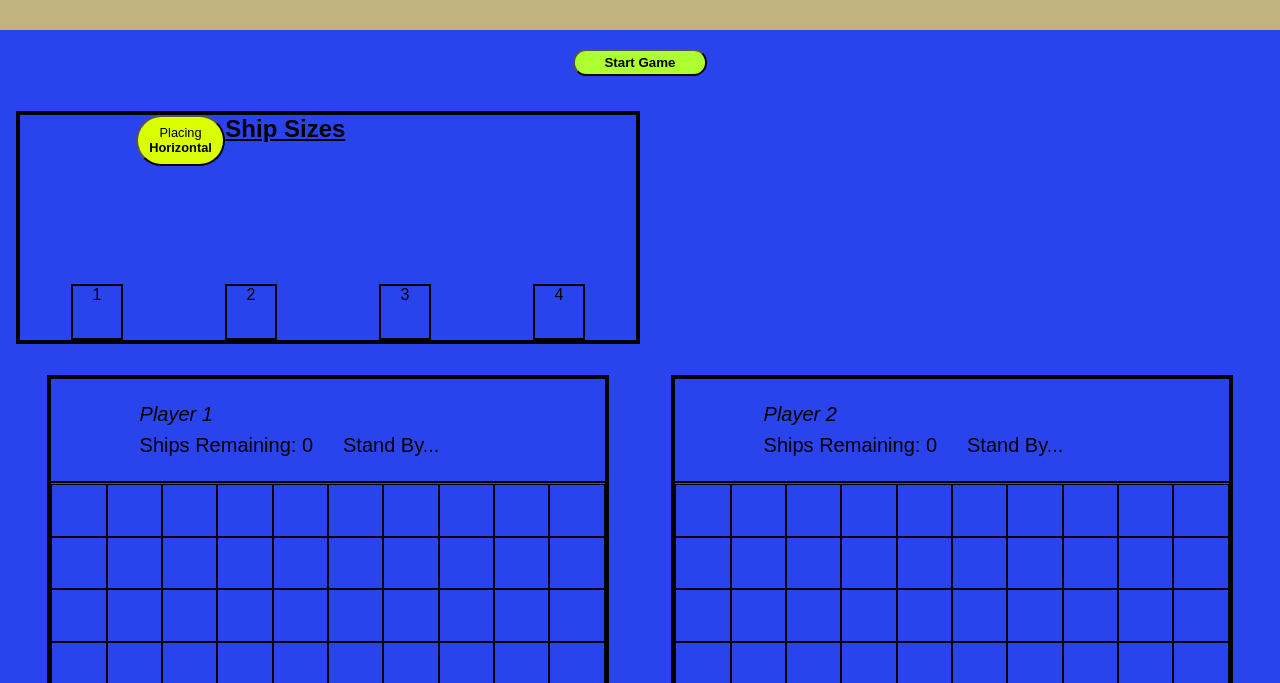
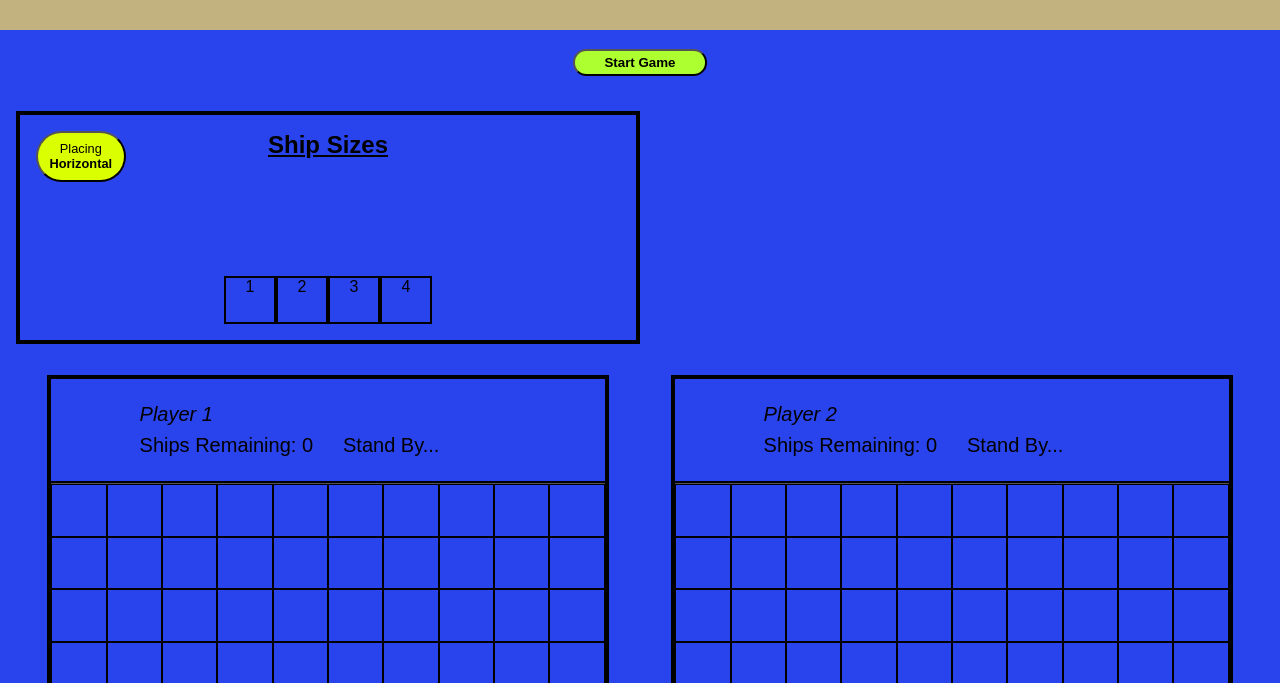
Before and after one commit to CameronTheDeveloper/ship-fight, a website built with webpack: page dist/index.html in a window 1280 px wide. Shown: the part 117-800 px from the top of the page. Built offline with nearby package versions, Linux system fonts and the light colour scheme.

Commit message:
Edit ship menu title spacing

```diff
--- a/src/styles/content.css
+++ b/src/styles/content.css
@@ -47,7 +47,8 @@
 .ship-menu {
     display: grid;
     grid-template-rows: 3fr 1fr;
-    border: 4px solid black
+    border: 4px solid black;
+    padding: 1em
 }
 
 .ship-menu.inactive {
@@ -56,11 +57,15 @@
 
 .ship-menu-top {
     display: grid;
-    grid-template-columns: repeat(3, 1fr)
+    grid-template-columns: 1fr 4fr 1fr
+}
+
+.ship-menu-title {
+    justify-self: center;
 }
 
 #toggle-vertical-placement {
-    justify-self: end;
+    justify-self: start;
 }
 
 #toggle-vertical-placement button {
@@ -90,7 +95,7 @@
 
 #ship-selections {
     display: grid;
-    justify-items: center;
+    justify-self: center;
 }
 
 .ship-selection {
```
Also changed, not shown: dist/index.html.
